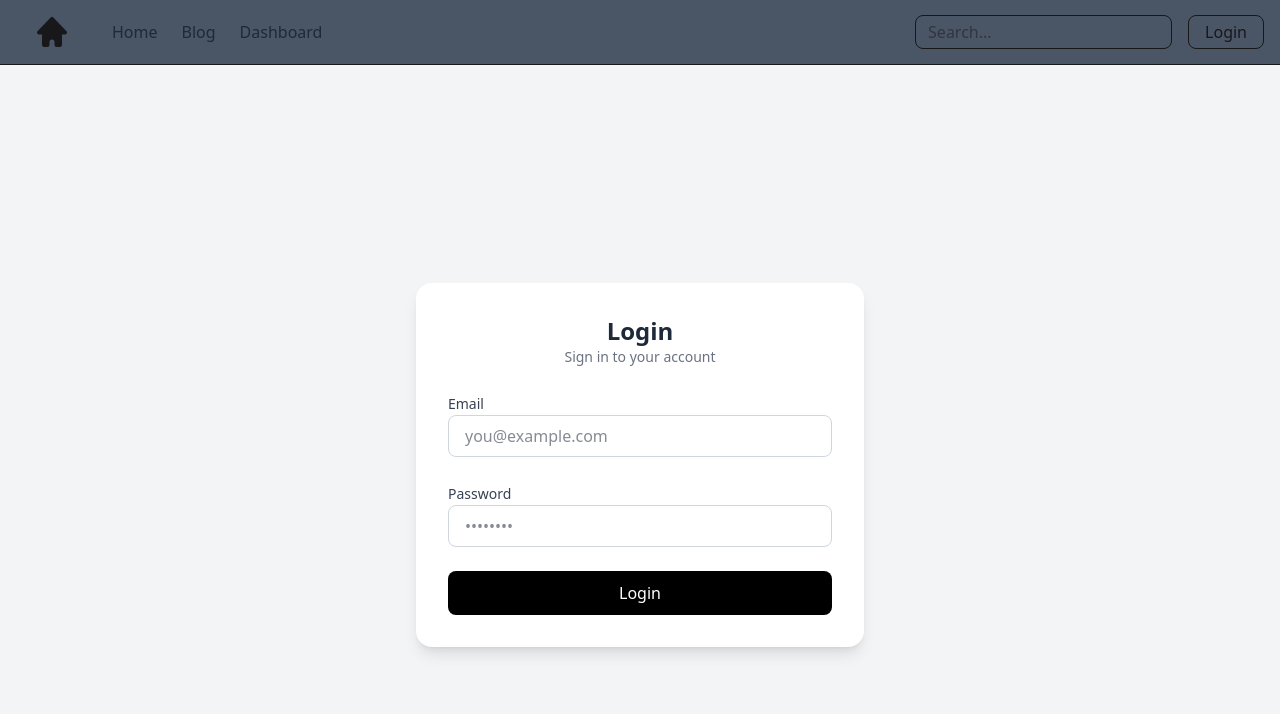
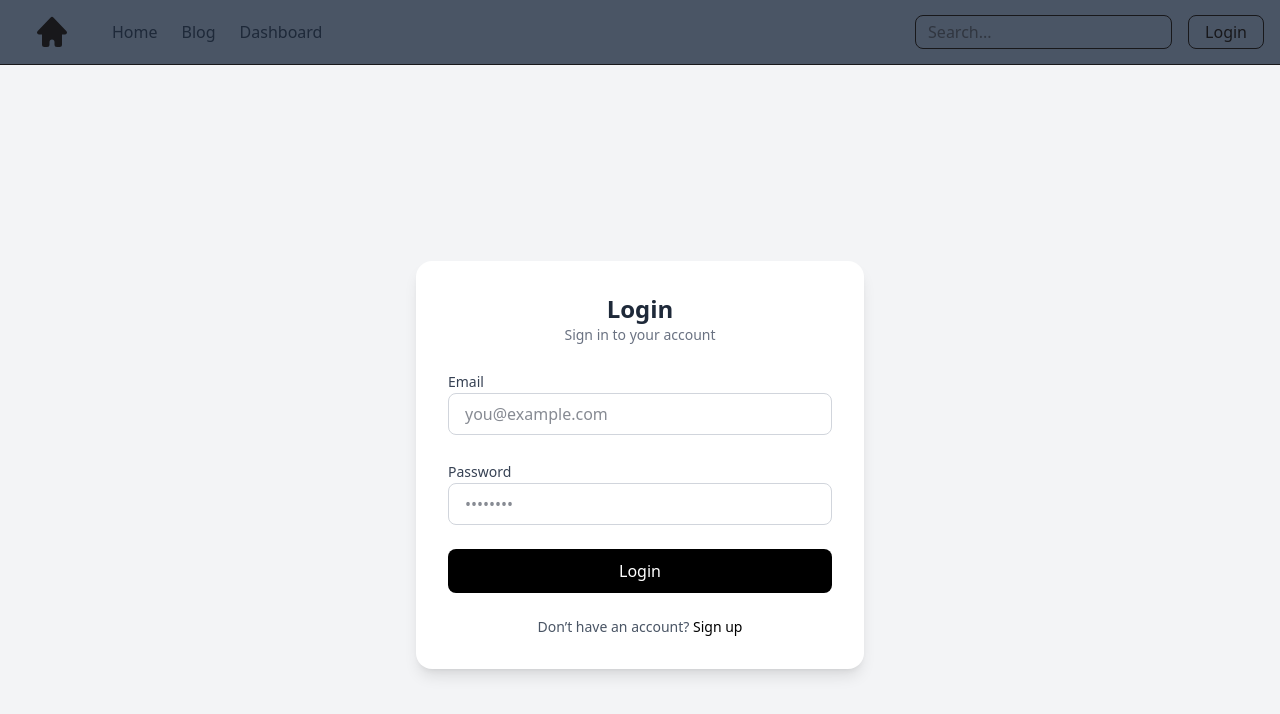
Before and after one commit to Davideif/Blog, a Next.js app: page /login in a window 1280 px wide. Shown: the top 714 px of the page. Built offline with nearby package versions, Linux system fonts and the light colour scheme; no server answers.

Commit message:
Sign-up button added to login page

```diff
--- a/app/login/page.jsx
+++ b/app/login/page.jsx
@@ -1,5 +1,6 @@
 "use client";
 
+import Link from "next/link";
 import { signIn } from "next-auth/react";
 import { useState } from "react";
 import { useRouter } from "next/navigation";
@@ -29,6 +30,7 @@
       router.push("/dashboard");
     }
   };
+
 
 return (
   <div className="min-h-screen flex items-center justify-center bg-gray-100 px-4">
@@ -81,7 +83,7 @@
         />
       </div>
 
-        {/* Button */}
+      {/* Login Button */}
       <button
         type="submit"
         className="w-full bg-black text-white py-2.5 rounded-lg
@@ -90,7 +92,17 @@
       >
         Login
       </button>
+
+      {/* Sign up redirect */}
+      <p className="text-center text-sm text-gray-600">
+        Don’t have an account?{" "}
+        <Link
+          href="/sign-up"
+          className="font-medium text-black hover:underline"
+        >
+          Sign up
+        </Link>
+      </p>
     </form>
   </div>
-  );
-}
+)};
```
Lines whose indentation alone changed are shown as unchanged.
